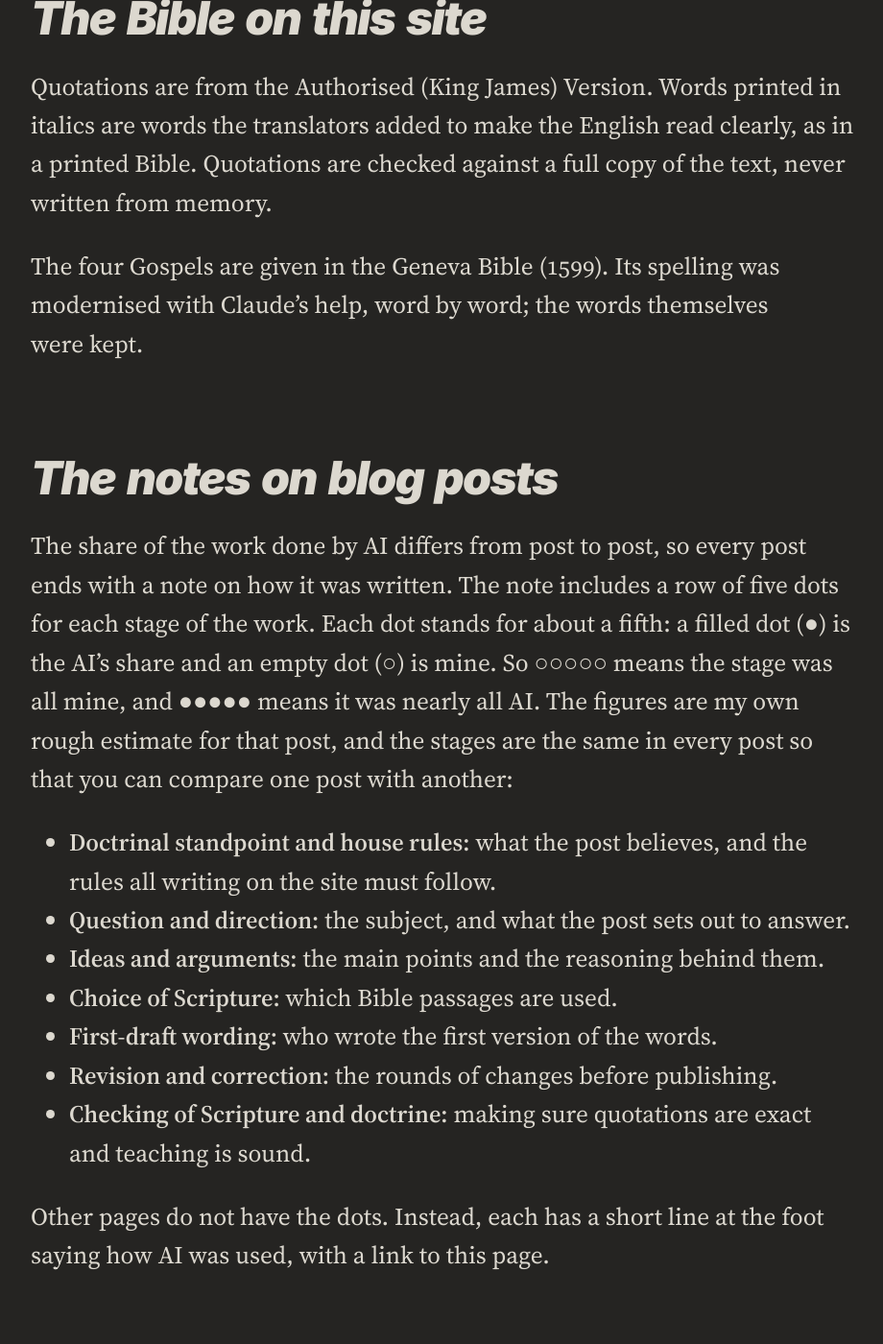
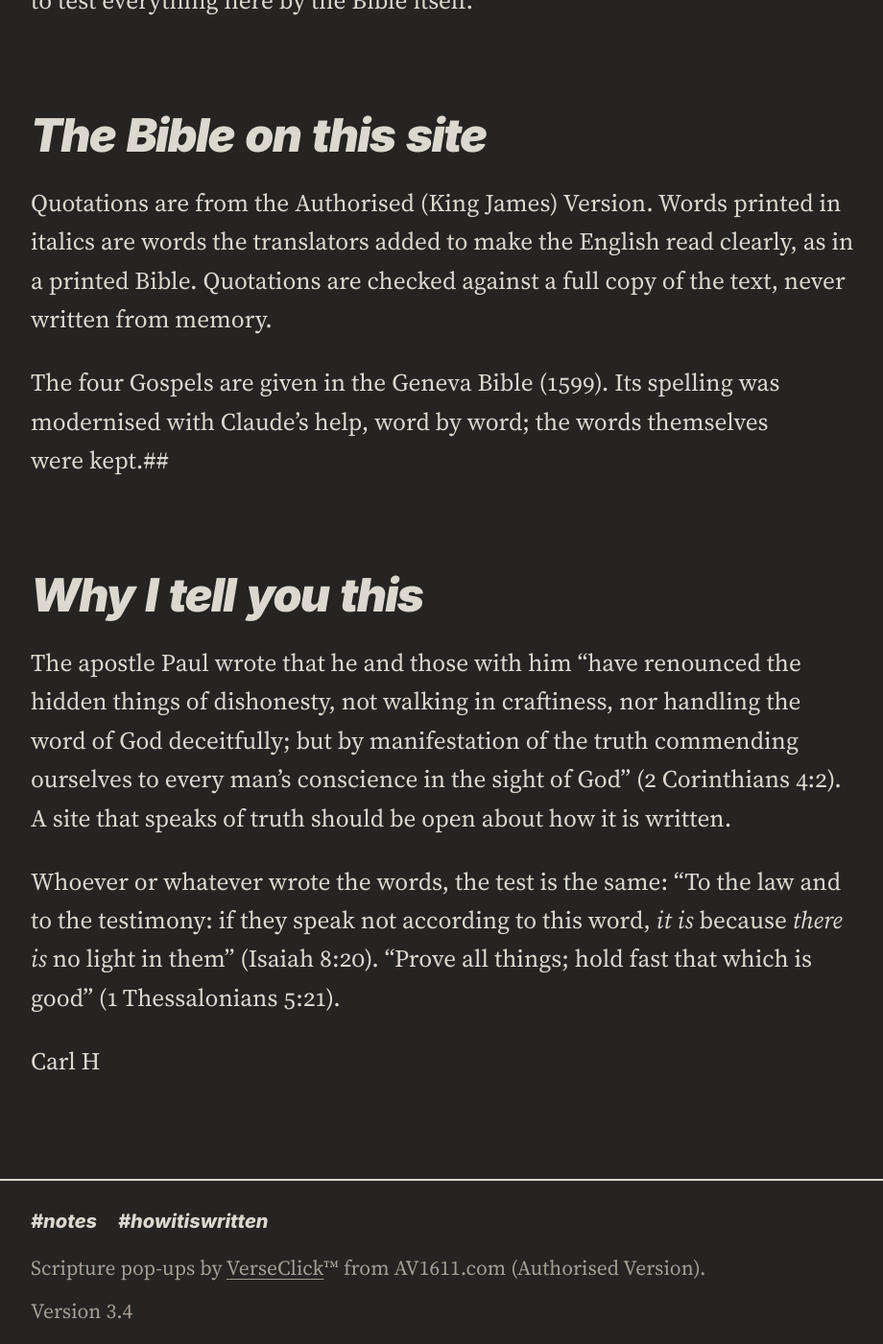
Before and after one commit to ForestWalkUK/truthpeaceandlove, a Jekyll site: the page built from how-this-site-is-written.md, in a window 1280 px wide and 1400 px high, scrolled down 1414 px. Shown: the whole window at 96% size, without its empty margins (16-936 px from the left). Built offline with Jekyll 4.4.1, drawn with Linux system fonts in a browser that asks for light colours; some of the changed text lies outside the part shown.

Commit message:
Update how-this-site-is-written.md
Personal updates.

```diff
--- a/how-this-site-is-written.md
+++ b/how-this-site-is-written.md
@@ -23,21 +23,7 @@ Claude is a tool, and like any tool it can be wrong. It can write smoothly and s
 
 Quotations are from the Authorised (King James) Version. Words printed in italics are words the translators added to make the English read clearly, as in a printed Bible. Quotations are checked against a full copy of the text, never written from memory.
 
-The four Gospels are given in the Geneva Bible (1599). Its spelling was modernised with Claude’s help, word by word; the words themselves were kept.
-
-## The notes on blog posts
-
-The share of the work done by AI differs from post to post, so every post ends with a note on how it was written. The note includes a row of five dots for each stage of the work. Each dot stands for about a fifth: a filled dot (●) is the AI’s share and an empty dot (○) is mine. So ○○○○○ means the stage was all mine, and ●●●●● means it was nearly all AI. The figures are my own rough estimate for that post, and the stages are the same in every post so that you can compare one post with another:
-
-- **Doctrinal standpoint and house rules:** what the post believes, and the rules all writing on the site must follow.
-- **Question and direction:** the subject, and what the post sets out to answer.
-- **Ideas and arguments:** the main points and the reasoning behind them.
-- **Choice of Scripture:** which Bible passages are used.
-- **First-draft wording:** who wrote the first version of the words.
-- **Revision and correction:** the rounds of changes before publishing.
-- **Checking of Scripture and doctrine:** making sure quotations are exact and teaching is sound.
-
-Other pages do not have the dots. Instead, each has a short line at the foot saying how AI was used, with a link to this page.
+The four Gospels are given in the Geneva Bible (1599). Its spelling was modernised with Claude’s help, word by word; the words themselves were kept.##
 
 ## Why I tell you this
 
@@ -45,6 +31,4 @@ The apostle Paul wrote that he and those with him “have renounced the hidden t
 
 Whoever or whatever wrote the words, the test is the same: “To the law and to the testimony: if they speak not according to this word, *it is* because *there is* no light in them” (Isaiah 8:20). “Prove all things; hold fast that which is good” (1 Thessalonians 5:21).
 
-This page, too, was drafted by Claude at my request.
-
 Carl H
```
Also changed, not shown: other parts of how-this-site-is-written.md (+2 -2 lines).
